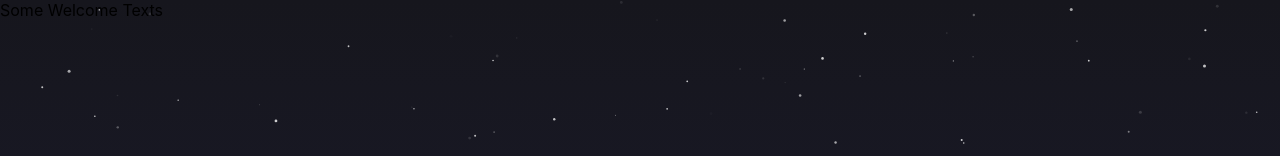
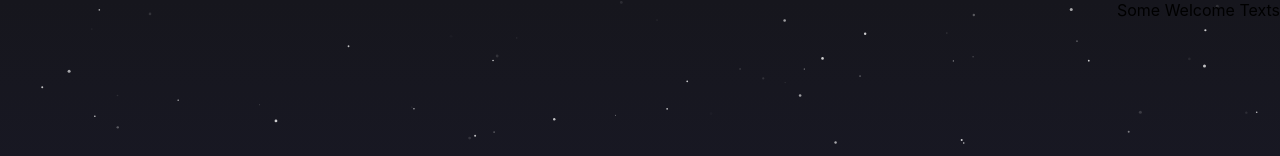
Before and after one commit to Gram012/Website2.0, a React (Create React App) app: page / in a window 1280 px wide. Shown: the top 156 px of the page. Built offline with nearby package versions, Linux system fonts and the light colour scheme.

Commit message:
Main Text

```diff
--- a/src/Elements/welcome.tsx
+++ b/src/Elements/welcome.tsx
@@ -1,7 +1,8 @@
 import React from "react";
+import "../css/welcome.css";
 
 const Welcome: React.FC = () => {
-  return <div>Some Welcome Texts</div>;
+  return <div className="welcomeText">Some Welcome Texts</div>;
 };
 
 export default Welcome;
--- a/src/css/Footer.css
+++ b/src/css/Footer.css
@@ -9,6 +9,7 @@ footer {
   flex-direction: column;
   justify-content: flex-end; /* Aligns content to the bottom */
   align-items: center; /* Centers content horizontally */
+  overflow-x: hidden;
 }
 
 .semicircle {
--- a/src/css/welcome.css
+++ b/src/css/welcome.css
@@ -0,0 +1,6 @@
+.welcomeText {
+    position: absolute;
+    top: 0px;
+    right: 0px;
+
+}
```
